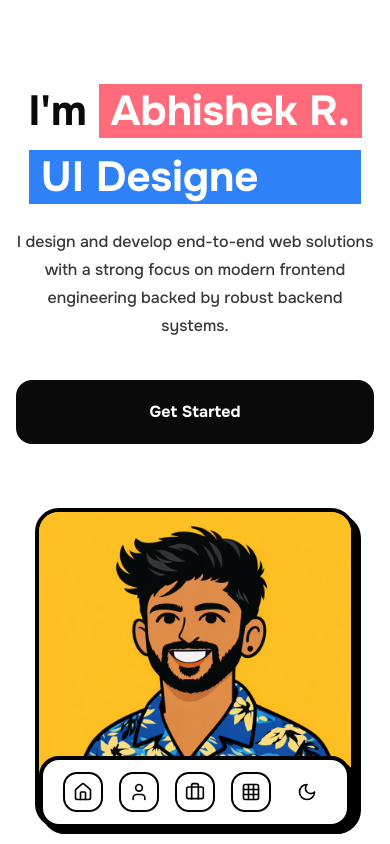
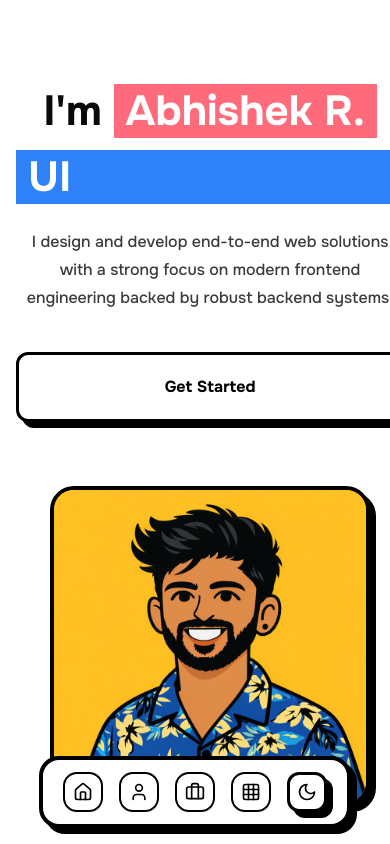
Before and after one commit to Abhixshek7/Main-portfolio, a Next.js app: page / in a window 390 px wide. Shown: the top 844 px of the page. Built offline with nearby package versions, Linux system fonts and the light colour scheme.

Commit message:
Fixed the global button styling

```diff
--- a/app/globals.css
+++ b/app/globals.css
@@ -119,16 +119,67 @@ html {
   scroll-behavior: smooth;
 }
 
+/* ===============================
+   Global Button Styles (Brutalist)
+   =============================== */
+
 button {
-  transition: all 0.3s ease;
+  /* Layout & interaction */
   cursor: pointer;
-   border:black;
+  transition: transform 0.25s ease, box-shadow 0.25s ease, background-color 0.25s ease, color 0.25s ease;
+
+  /* Brutalist structure */
+  border: 3px solid black;
+  border-radius: 12px;
+
+  /* Light theme defaults */
+  background-color: #ffffff;
+  color: #000000;
+
+  /* Hard shadow */
+  box-shadow: 6px 6px 0px 0px rgba(0, 0, 0, 1);
 }
 
+/* Hover effect */
 button:hover {
   transform: translateY(-4px);
-  box-shadow: 4px 4px 0px 0px rgba(0, 0, 0, 1);
+  box-shadow: 10px 10px 0px 0px rgba(0, 0, 0, 1);
 }
+
+/* Active (pressed) state */
+button:active {
+  transform: translateY(0);
+  box-shadow: 3px 3px 0px 0px rgba(0, 0, 0, 1);
+}
+
+/* Disabled state */
+button:disabled {
+  opacity: 0.6;
+  cursor: not-allowed;
+  box-shadow: none;
+}
+
+/* ===============================
+   Dark Mode Overrides
+   =============================== */
+
+.dark button {
+  background-color: #000000;
+  color: #ffffff;
+
+  border-color: #ffffff;
+
+  box-shadow: 6px 6px 0px 0px rgba(255, 255, 255, 1);
+}
+
+.dark button:hover {
+  box-shadow: 10px 10px 0px 0px rgba(255, 255, 255, 1);
+}
+
+.dark button:active {
+  box-shadow: 3px 3px 0px 0px rgba(255, 255, 255, 1);
+}
+
 
 section {
   scroll-margin-top: 120px;
--- a/app/layout.tsx
+++ b/app/layout.tsx
@@ -19,7 +19,7 @@ const onest = Onest({
 })
 
 export const metadata: Metadata = {
-  title: "Abhishek R - Portfolio",
+  title: "Abhishek R",
   description: "A playful portfolio landing page",
   generator: "v0.app",
 }
--- a/components/experience-section.tsx
+++ b/components/experience-section.tsx
@@ -35,10 +35,10 @@ export function ExperienceSection() {
   ]
 
   return (
-    <section className="bg-black py-16 md:py-24">
+    <section className="bg-background py-16 md:py-24">
       <div className="container mx-auto px-4">
         <div className="max-w-7xl mx-auto grid md:grid-cols-2 gap-12 items-start">
-          <div className="text-white pt-0 md:pt-12 md:sticky md:top-12 self-start">
+          <div className="text-foreground pt-0 md:pt-12 md:sticky md:top-12 self-start">
             <h2 className="text-3xl md:text-4xl lg:text-6xl font-bold mb-6 md:mb-8 leading-[1.3]">
               Take a look at my <span className="bg-[#6366F1] text-white px-3 py-1 inline-block">past experience</span>
             </h2>
@@ -46,7 +46,7 @@ export function ExperienceSection() {
               Eu pellentesque arcu ornare velit faucibus egestas gravida sed in purus enim molestie gravida imperdiet
               integer.
             </p>
-            <Button className="bg-white text-black hover:bg-gray-50 rounded-lg py-5 px-8 md:py-[22px] md:px-[62px] text-base md:text-lg font-semibold h-auto w-full sm:w-auto sm:min-w-[240px]">
+            <Button className="bg-forground text-background hover:bg-gray-50 rounded-lg py-5 px-8 md:py-[22px] md:px-[62px] text-base md:text-lg font-semibold h-auto w-full sm:w-auto sm:min-w-[240px]">
               <FileText className="w-5 h-5" />
               See full resume
             </Button>
--- a/components/hero-section.tsx
+++ b/components/hero-section.tsx
@@ -9,9 +9,10 @@ import { cursorTo } from "readline";
 
 export function HeroSection() {
 
-  const texts = [
+ const texts = [
+  "Frontend Engineer",
   "UI Designer",
-  "Footballer",
+  "Software Engineer",
 ];
 
 const [displayedText, setDisplayedText] = useState(" ");
@@ -82,10 +83,10 @@ useEffect(() => {
           className="
             bg-[#2F81F7] text-white px-3 py-1
             inline-flex items-center
-            w-[12ch] md:w-[14ch]
+            w-[14ch] md:w-[14ch]
             whitespace-nowrap
             mx-auto md:mx-0
-            text-30px
+            text-30
           "
         >
           {displayedText}
@@ -104,7 +105,7 @@ useEffect(() => {
 
       </h1>
 
-      <p className="text-[#393939] text-[16px] md:text-[18px] font-medium leading-[28px] md:leading-[30px] max-w-xl mx-auto md:mx-0">
+      <p className="text-foreground/80 text-[16px] md:text-[18px] font-medium leading-[28px] md:leading-[30px] max-w-xl mx-auto md:mx-0">
         I design and develop end-to-end web solutions with a strong focus on
         modern frontend engineering backed by robust backend systems.
       </p>
```
